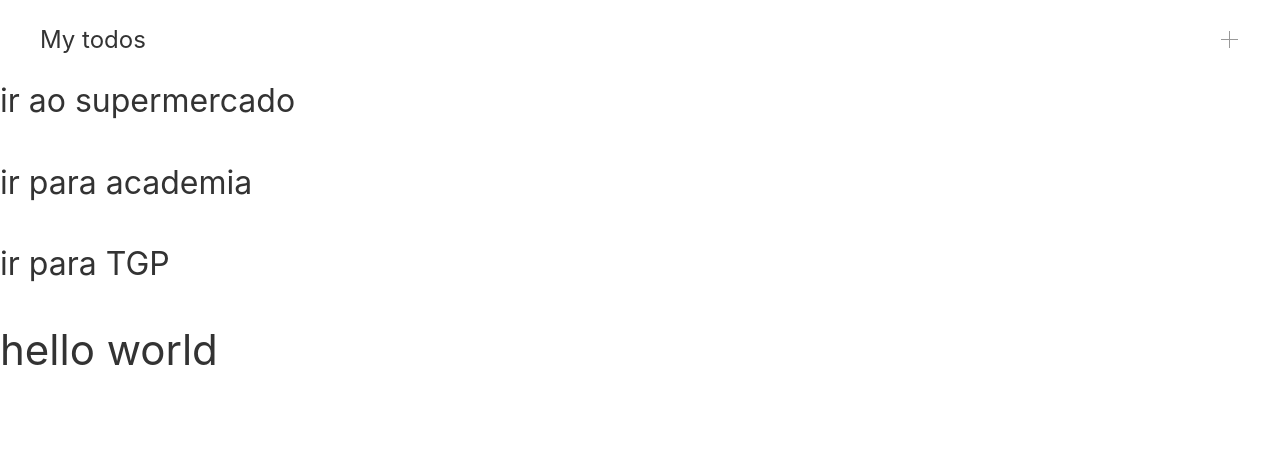
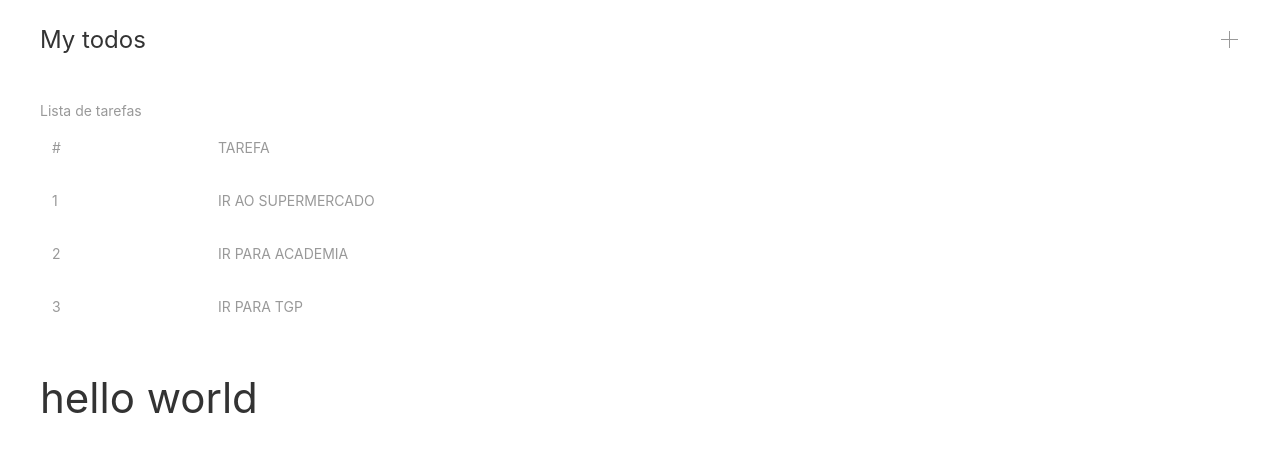
Before and after one commit to JCDMeira/to-do-app, a React (Create React App) app: page / in a window 1280 px wide. Shown: the top 452 px of the page. Built offline with nearby package versions, Linux system fonts and the light colour scheme.

Commit message:
feat: add table for to-do's

```diff
--- a/src/App.tsx
+++ b/src/App.tsx
@@ -4,7 +4,7 @@
 
 function App() {
   return (
-    <div>
+    <div className="uk-container">
       <Navbar />
       <TodoList />
       <h1>hello world</h1>
--- a/src/components/TodoList/index.tsx
+++ b/src/components/TodoList/index.tsx
@@ -9,11 +9,26 @@
   ];
 
   return (
-    <div>
-      {todos.map((todo, index) => {
-        return <h2 key={index}>{todo.title}</h2>;
-      })}
-    </div>
+    <table className="uk-table">
+      <caption>Lista de tarefas</caption>
+      <thead>
+        <tr>
+          <th>#</th>
+          <th>Tarefa</th>
+          <th></th>
+        </tr>
+      </thead>
+      <tbody>
+        {todos?.map((todo, index) => {
+          return (
+            <tr key={index}>
+              <th>{todo.id}</th>
+              <th>{todo.title}</th>
+            </tr>
+          );
+        })}
+      </tbody>
+    </table>
   );
 };
 
```
